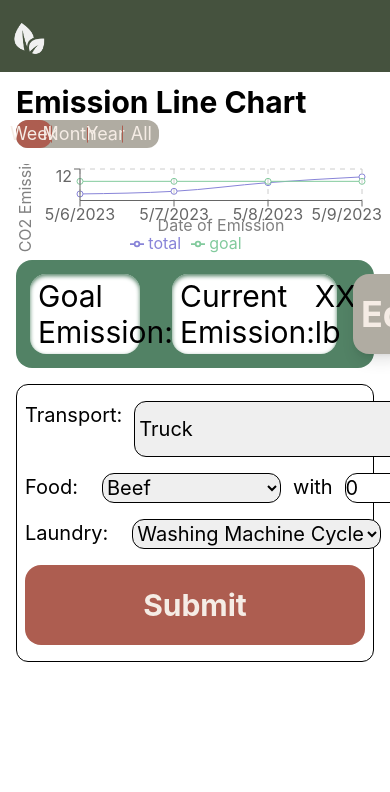
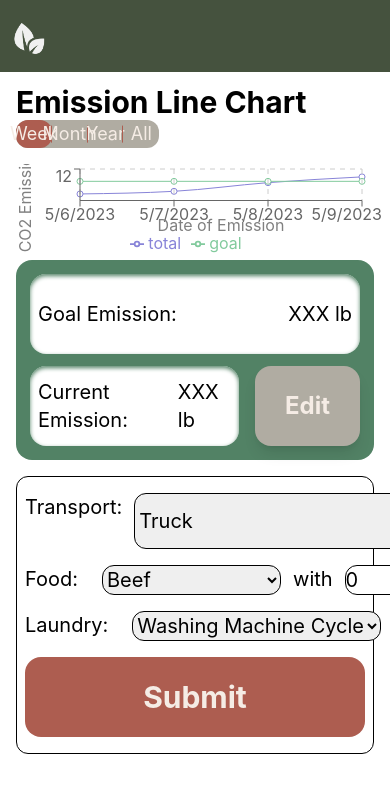
Before and after one commit to TseChapman/NoCO2, a React (Create React App) app: page /NoCO2/dashboard in a window 390 px wide. Shown: the top 792 px of the page. Built offline with nearby package versions, Linux system fonts and the light colour scheme.

Commit message:
Responsive Panel

```diff
--- a/src/components/Dashboard/EmissionDetailPanel.js
+++ b/src/components/Dashboard/EmissionDetailPanel.js
@@ -1,14 +1,17 @@
 function EmissionDetailPanel() {
   return (
     <div class="flex justify-center align-middle px-4 mb-4">
-      <div class="bg-limeGreen w-full p-3.5 rounded-2xl flex flex-row">
-        <div class="bg-white w-2/6 h-20 rounded-2xl p-2 shadow-inner shadow-limeGreen flex flex-row justify-between items-center text-3xl mr-8">
+      <div class="bg-limeGreen w-full p-3.5 rounded-2xl flex lg:flex-row flex-col">
+        <div class="bg-white lg:w-2/6 w-full h-20 rounded-2xl p-2 shadow-inner lg:mb-0 mb-3 shadow-limeGreen flex flex-row justify-between items-center lg:text-3xl md:text-2xl text-xl mr-8">
           <div>Goal Emission:</div><div>XXX lb</div>
         </div>
-        <div class="bg-white w-3/6 h-20 rounded-2xl p-2 shadow-inner shadow-limeGreen flex flex-row justify-between items-center text-3xl mr-4">
-          <div>Current Emission:</div><div>XXX lb</div>
+        <div class="lg:w-4/6 w-full flex flex-row">
+          <div class="bg-white w-4/6 h-20 rounded-2xl p-2 shadow-inner shadow-limeGreen flex flex-row justify-between items-center lg:text-3xl md:text-2xl text-xl mr-4">
+            <div>Current Emission:</div><div>XXX lb</div>
+          </div>
+          <button class="bg-cloudy w-2/6 h-20 rounded-2xl p-2 shadow-lg lg:text-4xl md:text-3xl text-2xl font-bold text-merino">Edit</button>
         </div>
-        <button class="bg-cloudy w-1/6 h-20 rounded-2xl p-2 shadow-lg text-4xl font-bold text-merino">Edit</button>
+
       </div>
     </div>
   );
```
